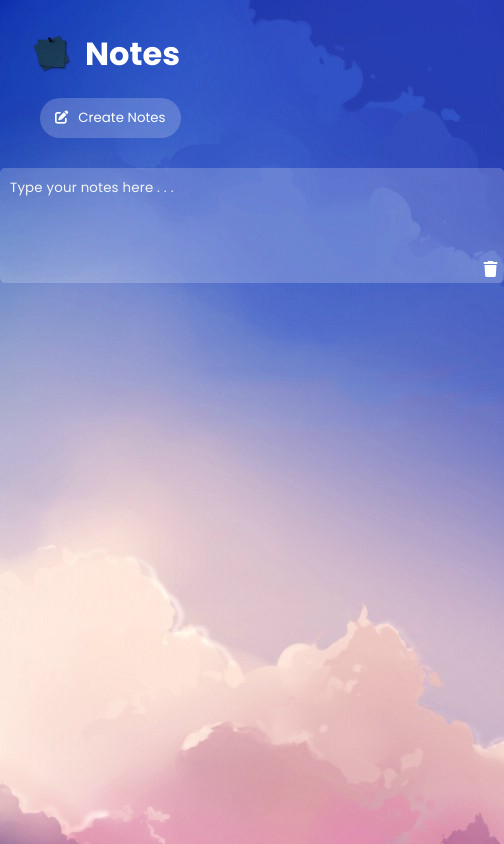
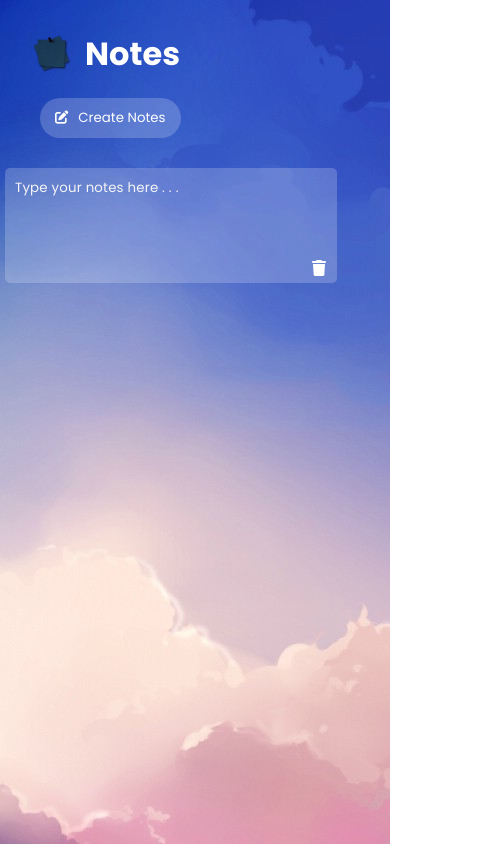
Before and after one commit to bhishek110/bhisheknotes, a plain HTML site: page index.html in a window 390 px wide. Both pictures are taken after a click on the button "Create Notes". Shown: the whole page, 504 px wide, since content can reach past the window. Drawn offline with Linux system fonts and the light colour scheme.

Commit message:
Update 02-notes.css

```diff
--- a/02-notes.css
+++ b/02-notes.css
@@ -10,6 +10,20 @@ body{
   background: url(background\ image.jpeg);
   background-size:auto;
   background-repeat: repeat;
+}
+
+@media screen and (max-width:700px) {
+  .content{
+    width: 85%;
+  }
+
+  .fa-trash{
+    position: absolute;
+    top: 67%;
+    left: 80%;
+    width: 20px;
+    height: 24px;
+  }
 }
 
 .header{
@@ -52,7 +66,7 @@ body{
   border: none;
   outline: none;
   padding: 10px 25px 5px 10px;
-  margin: 10px 0px 20px 0px;
+  margin: 10px 5px 20px 5px;
   background-color: rgba(255, 255, 255, 0.2);
   border-radius: 5px;
   resize: none;
@@ -77,7 +91,7 @@ body{
 #trash{
   position: absolute;
   bottom: 33.5px;
-  right: .1%;
+  right: 1.7%;
   width: 20px;
   transition: .15s;
   cursor: pointer;
```
